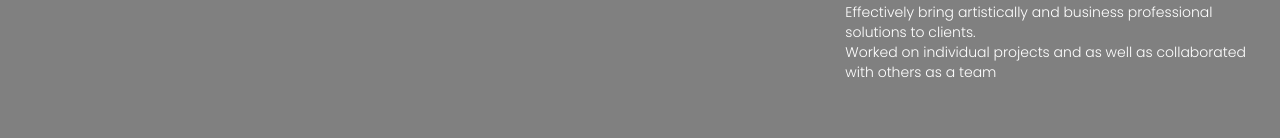
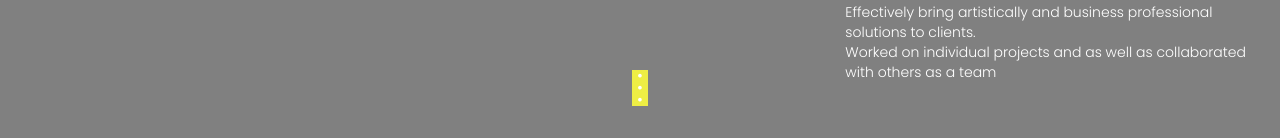
Before and after one commit to ceize123/interior-designer_portfolio, a Next.js app: page / in a window 1280 px wide. Shown: the part 662-800 px from the top of the page. Built offline with nearby package versions, Linux system fonts and the light colour scheme; a web font is replaced by a local one.

Commit message:
1/26 add styles, smooth scroll, home page feature..

```diff
--- a/pages/index.js
+++ b/pages/index.js
@@ -9,9 +9,9 @@ export default function Home() {
 	<>
 		<section className='hero-section h-screen relative flex flex-col justify-center'>
 			<div>
-					<h1 className='xl:text-8xl lg:text-7xl sm:text-4xl text-3xl inline sm:ml-20 ml-8 tracking-wider'>
-						INTERIOR.FURNITURE
-					</h1>
+				<h1 className='xl:text-8xl lg:text-7xl sm:text-4xl text-3xl inline sm:ml-20 ml-8 tracking-wider'>
+					INTERIOR.FURNITURE
+				</h1>
 			</div>
 			<div className='mt-14'>
 				<div className='text-center'>
@@ -20,6 +20,13 @@ export default function Home() {
 							My WORK
 						</Link>
 					</button>
+					<div className='absolute bottom-8 left-0 right-0 mx-auto w-4 leading-3 bg-yellow'>
+						<Link href='/#intro-section' className='flex flex-col items-center' scroll={false}>
+							<span>•</span>
+							<span>•</span>
+							<span>•</span>
+						</Link>
+					</div>
 				</div>
 				<div className='absolute right-2 bottom-14 md:w-1/3 sm:w-1/2 w-2/3'>
 					<span className='block text-sm'>Effectively bring artistically and business professional solutions to clients.</span>
@@ -28,7 +35,9 @@ export default function Home() {
 			</div>
 		</section>
 		<main>
-			<section className='md:text-5xl sm:text-3xl text-2xl md:mx-16 mx-5 leading-normal h-screen flex items-center'>
+			<section className='md:text-5xl sm:text-3xl text-2xl md:mx-16 mx-5 leading-normal h-screen flex items-center'
+				id='intro-section'
+				>
 				<div className='leading-normal'>
 					<h3>
 						I focus on using effectively optimize the space to improving people's everyday lives in all aspects.
--- a/styles/globals.css
+++ b/styles/globals.css
@@ -5,6 +5,7 @@
 html, body {
   background-color: gray;
   color: white;
+  scroll-behavior: smooth;
 }
 
 .layout {
@@ -79,13 +80,13 @@ header nav .icon {
   opacity: 1;
 }
 .work-section .work-card span.effect {
-  transition: opacity 0.4s ease;
+  transition: opacity 0.05s linear;
 }
 .work-section .work-card span.effect:nth-child(even) {
-  transition-delay: 0.2s;
+  transition-delay: 0.3s;
 }
 .work-section .work-card span.effect:nth-child(odd) {
-  transition-delay: 0.3s;
+  transition-delay: 0.45s;
 }
 
 /*# sourceMappingURL=globals.css.map */
```
Also changed, not shown: styles/globals.scss (+4 -3 lines), 1 other file (tests, documents, lock files or other folders).
